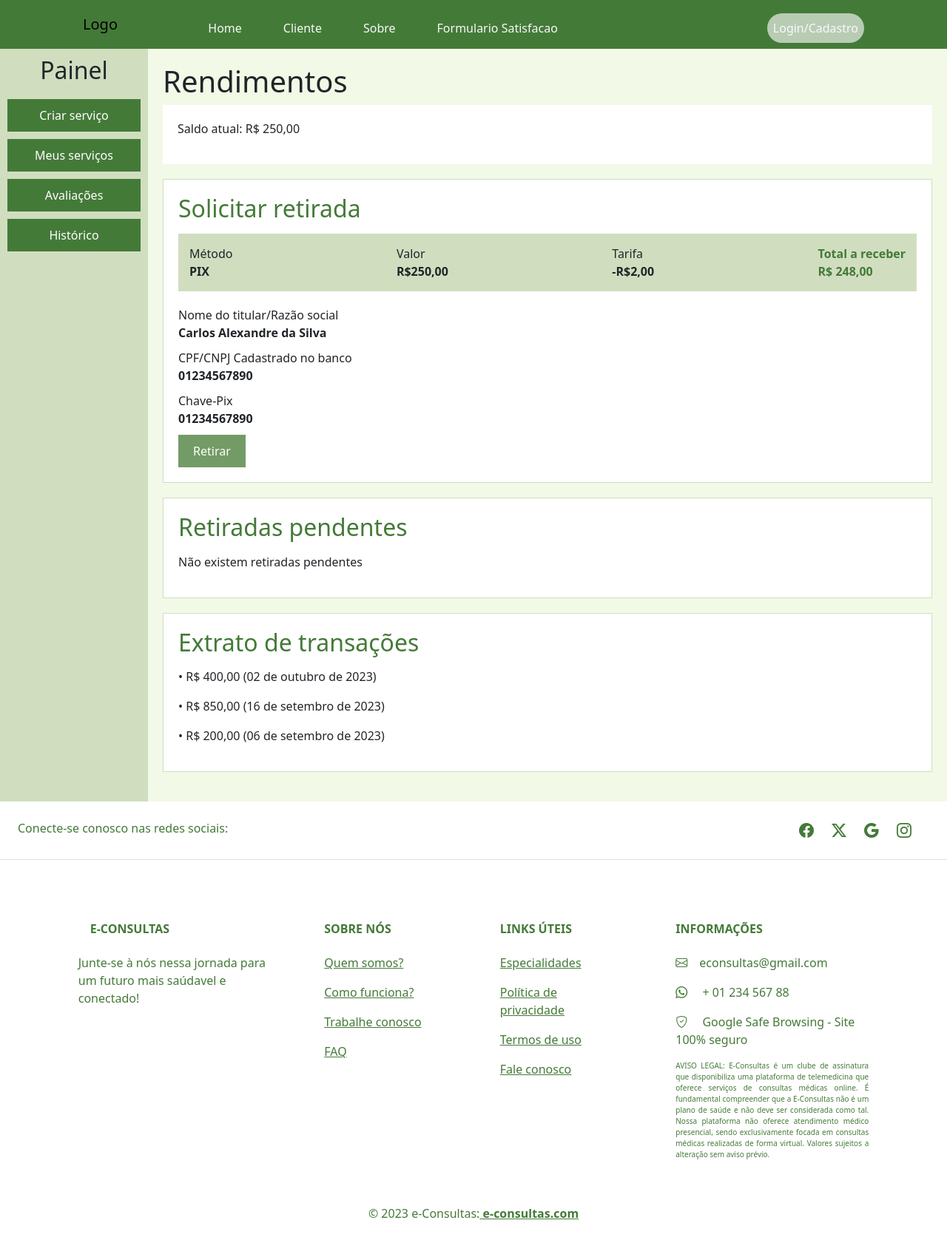
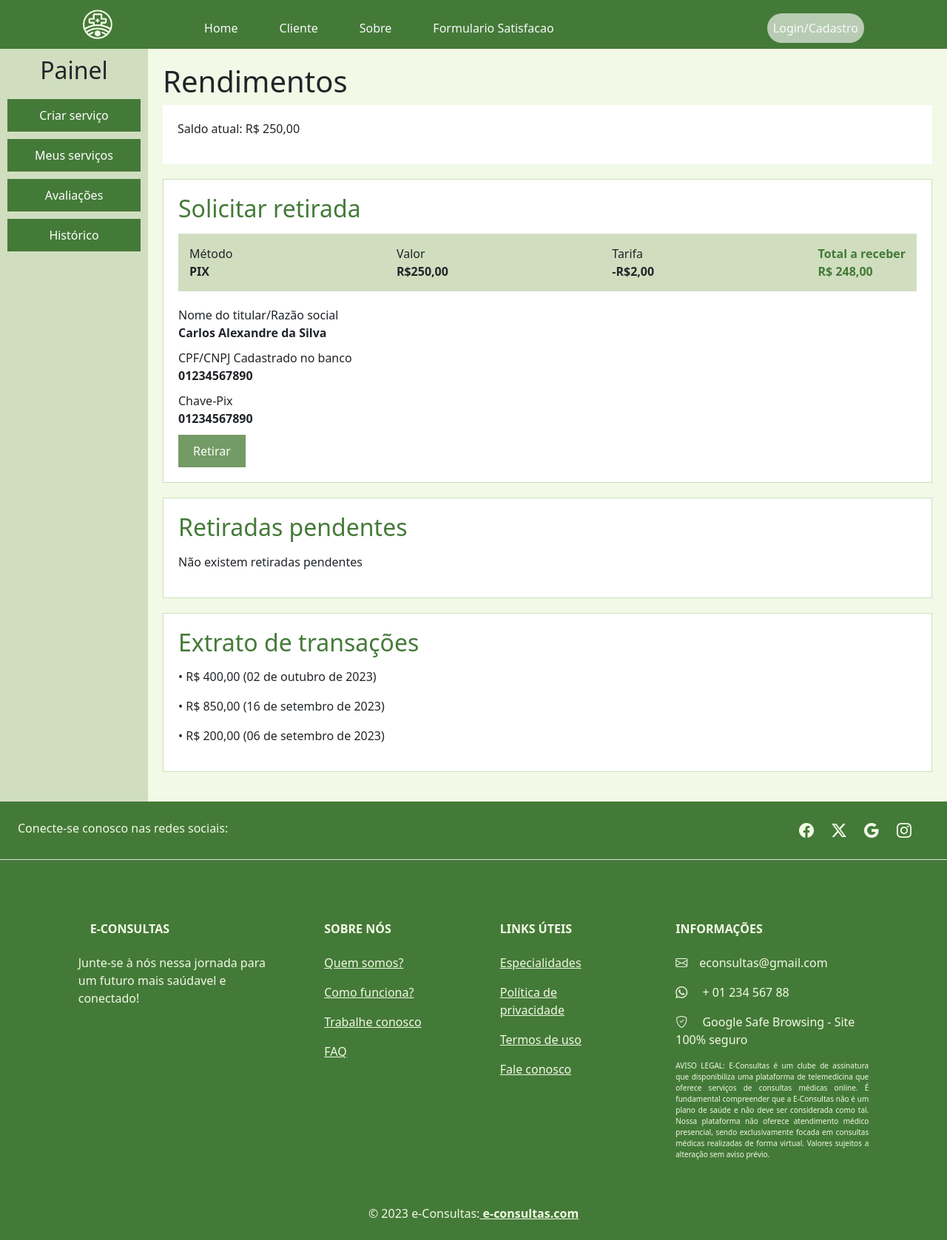
Before and after one commit to KarolynneFreire/projeto-final-start, a React (Vite) app in the folder front/econsultas-project/: page /meus-rendimentos in a window 1280 px wide. Shown: the whole page at 74% size. Built offline with nearby package versions, Linux system fonts and the light colour scheme.

Commit message:
favicon e logo adicionados, alteração cor footer

```diff
--- a/front/econsultas-project/index.html
+++ b/front/econsultas-project/index.html
@@ -1,9 +1,10 @@
 <!doctype html>
-<html lang="en">
+<html lang="pt-BR">
   <head>
     <meta charset="UTF-8" />
     <meta name="viewport" content="width=device-width, initial-scale=1.0" />
     <link rel="stylesheet" href="https://cdn.jsdelivr.net/npm/bootstrap-icons@1.11.1/font/bootstrap-icons.css">
+    <link rel="icon" href="./public/assets/img/favicon.ico" />
     <title>E-consultas</title>
   </head>
   <body>
--- a/front/econsultas-project/src/componets/Footer/Footer.jsx
+++ b/front/econsultas-project/src/componets/Footer/Footer.jsx
@@ -1,8 +1,9 @@
+import "../Footer/assets/css/style.css"
 
 function footer() {
   return (
     <div>
-<footer className="text-center text-lg-start text-muted ">
+      <footer className="text-center text-lg-start text-muted custom-footer">
 
         <section className="d-flex justify-content-center justify-content-lg-between p-4 border-bottom">
 
--- /dev/null
+++ b/front/econsultas-project/src/componets/Footer/assets/css/style.css
@@ -0,0 +1,3 @@
+.custom-footer {
+    background-color: #447A38;
+  }
--- a/front/econsultas-project/src/componets/NavBar/NavBar.jsx
+++ b/front/econsultas-project/src/componets/NavBar/NavBar.jsx
@@ -1,4 +1,5 @@
 import { Link } from 'react-router-dom'
+import logo from '../../../public/assets/img/logo.png'
 
 export default function Navbar() {
   return (
@@ -6,7 +7,7 @@ export default function Navbar() {
 <>
 <nav className="navbar navbar-expand-lg color-nav">
   <div className="container-fluid">
-    <a className="navbar-brand logo" href="#">Logo</a>
+  <a className="navbar-brand logo" href="#"><img src={logo} alt="logo" style={{ width: '40px'}}/></a>
     <button className="navbar-toggler" type="button" data-bs-toggle="collapse" data-bs-target="#navbarNavAltMarkup" aria-controls="navbarNavAltMarkup" aria-expanded="false" aria-label="Toggle navigation">
       <span className="navbar-toggler-icon"></span>
     </button>
--- a/front/econsultas-project/src/index.css
+++ b/front/econsultas-project/src/index.css
@@ -91,7 +91,7 @@ align-items: center;
 }
 
 .teste{
-  color:  #447A38;
+  color: #F2F9E6;
 }
 .tam-ico{
 font-size: 20px;
```
Also changed, not shown: front/econsultas-project/public/assets/img/logo.png (added), 1 other file (tests, documents, lock files or other folders). Lines whose indentation alone changed are shown as unchanged.
